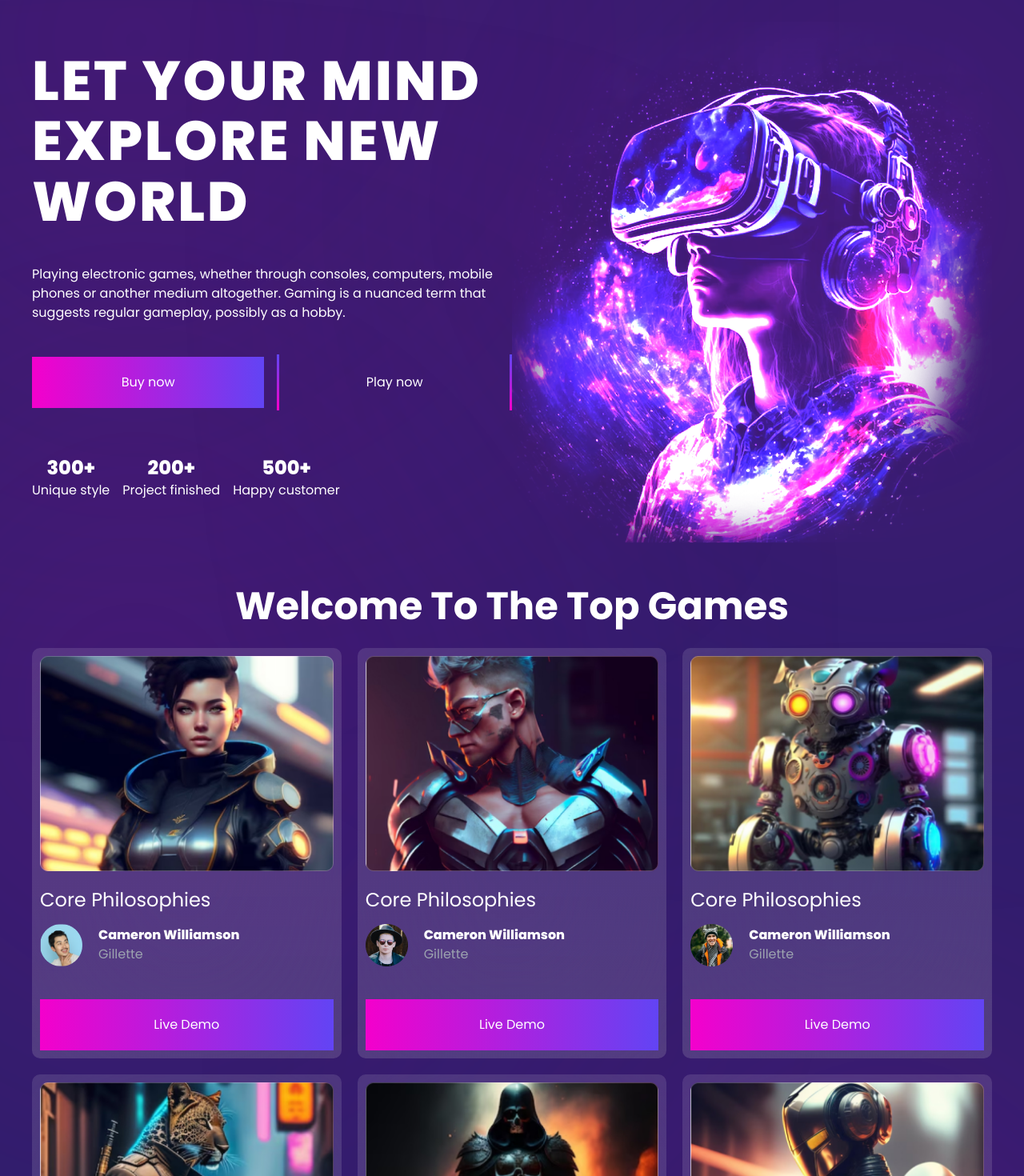
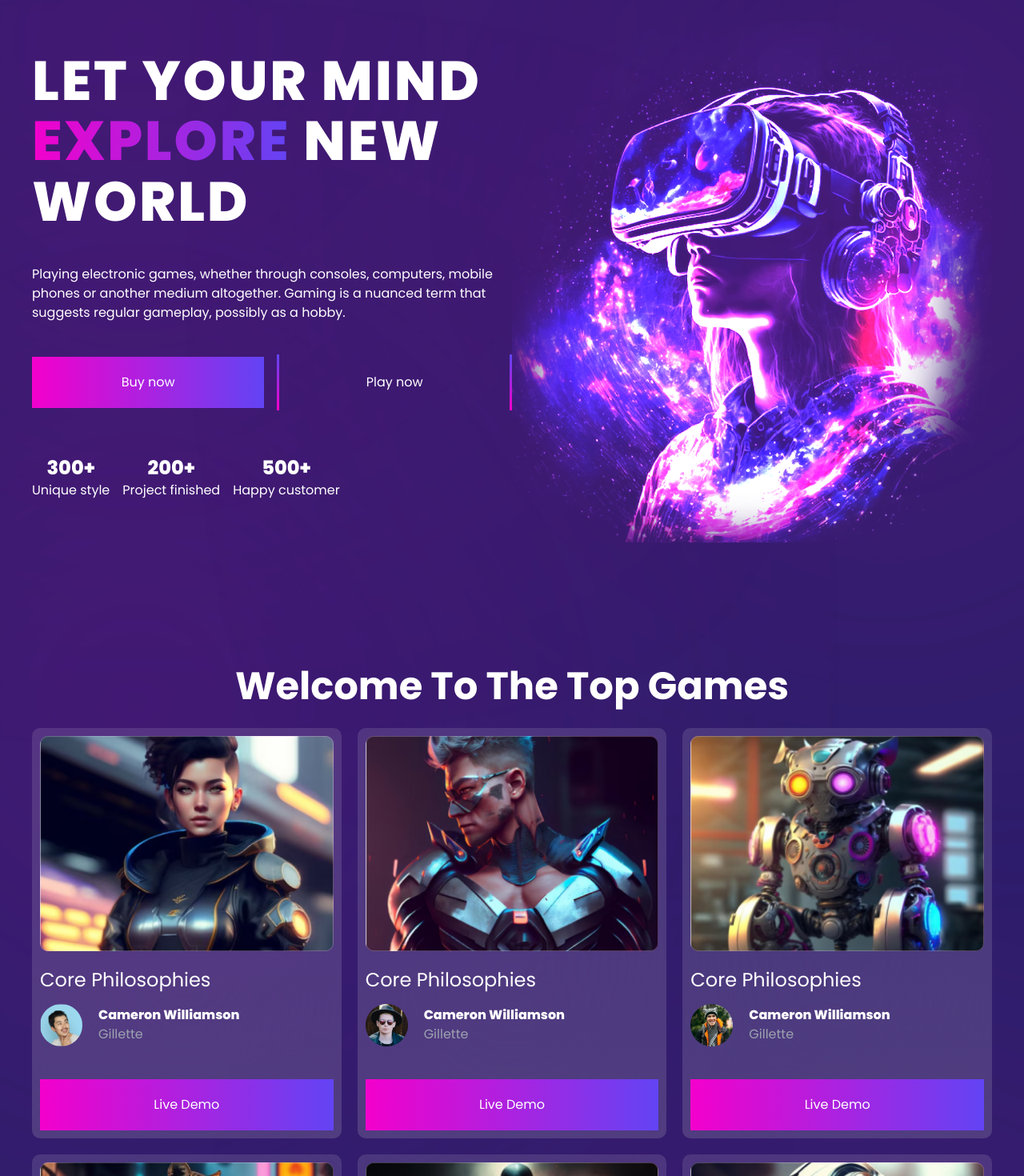
Before and after one commit to Mashaly144/GamingWorld, a React (Vite) app: page / in a window 1280 px wide. Shown: the part 120-1590 px from the top of the page at 80% size. Built offline with nearby package versions, Linux system fonts and the light colour scheme.

Commit message:
add span text

```diff
--- a/src/components/Articles.jsx
+++ b/src/components/Articles.jsx
@@ -3,7 +3,7 @@ import { games } from '../constant/data';
 import Card from './Card';
 const Articles = () => {
   return (
-    <div className='relative'>
+    <div className='relative py-[100px]'>
       <div className='container mx-auto'>
         <div>
           <h1 className='text-5xl text-center py-7 font-semibold capitalize'>
--- a/src/components/Hero.jsx
+++ b/src/components/Hero.jsx
@@ -7,7 +7,13 @@ function Hero() {
       <div className='container mx-auto'>
         <div className='flex-between '>
           <div className=' flex-1 space-y-10'>
-            <h1 className='mainHeader'>Let your mind explore new world</h1>
+            <h1 className='mainHeader'>
+              Let your mind{' '}
+              <span className='bg-gradient-background text-transparent bg-clip-text'>
+                explore
+              </span>{' '}
+              new world
+            </h1>
 
             <p>
               Playing electronic games, whether through consoles, computers,
--- a/tailwind.config.js
+++ b/tailwind.config.js
@@ -15,12 +15,14 @@ module.exports = {
       colors: {
         violet: '#2D1E6B',
         white: '#ffffff',
-        main: 'linear-gradient(to right, #f400cc, #6244f4)',
+        'gradient-background': 'linear-gradient(to right, #f400cc, #6244f4)',
       },
       boxShadow: {
         primary: '0px 20px 200px rgba(57, 23, 119, 0.05)',
       },
-      backgroundImage: {},
+      backgroundImage: {
+        'gradient-background': 'linear-gradient(to right, #f400cc, #6244f4)',
+      },
     },
     screens: {
       sm: '640px',
```
